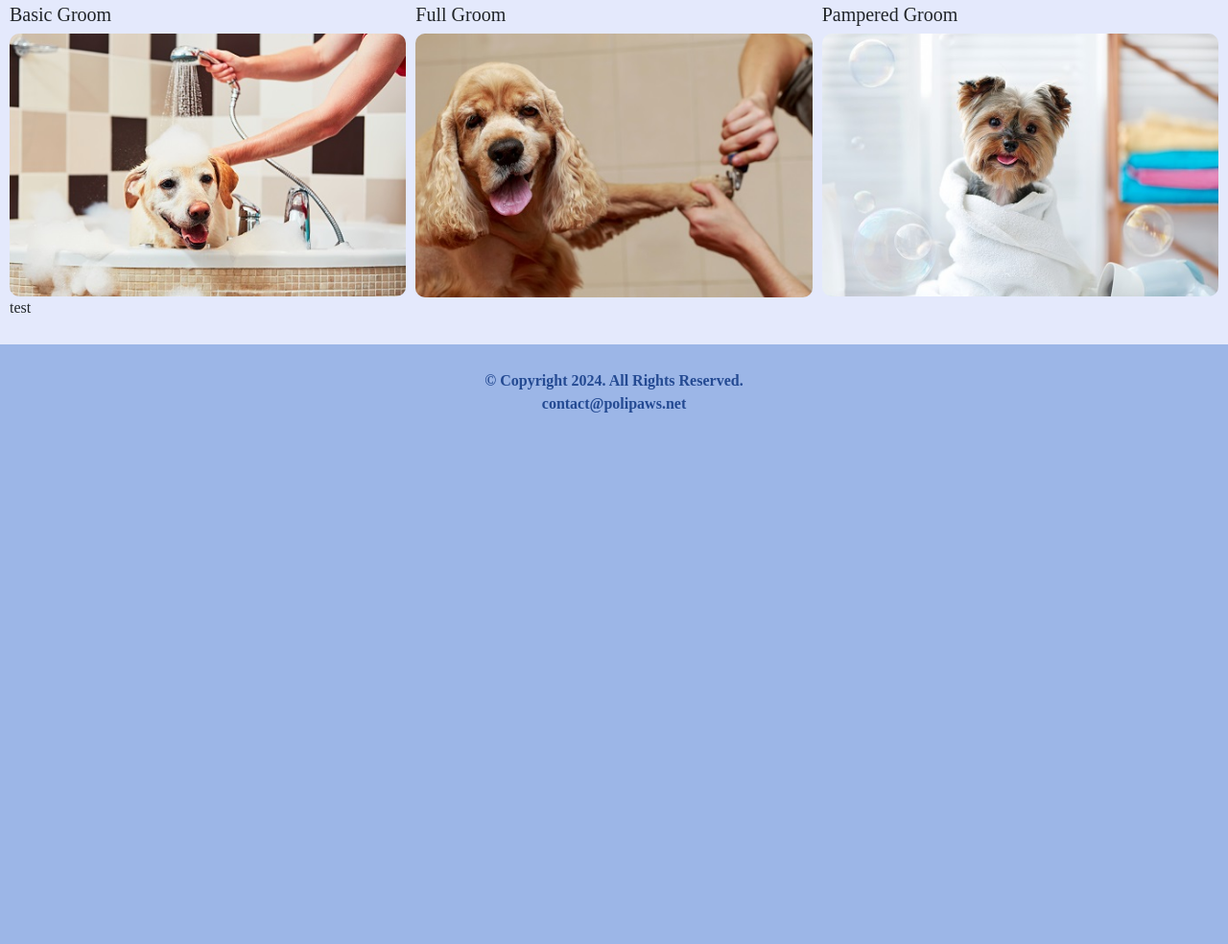
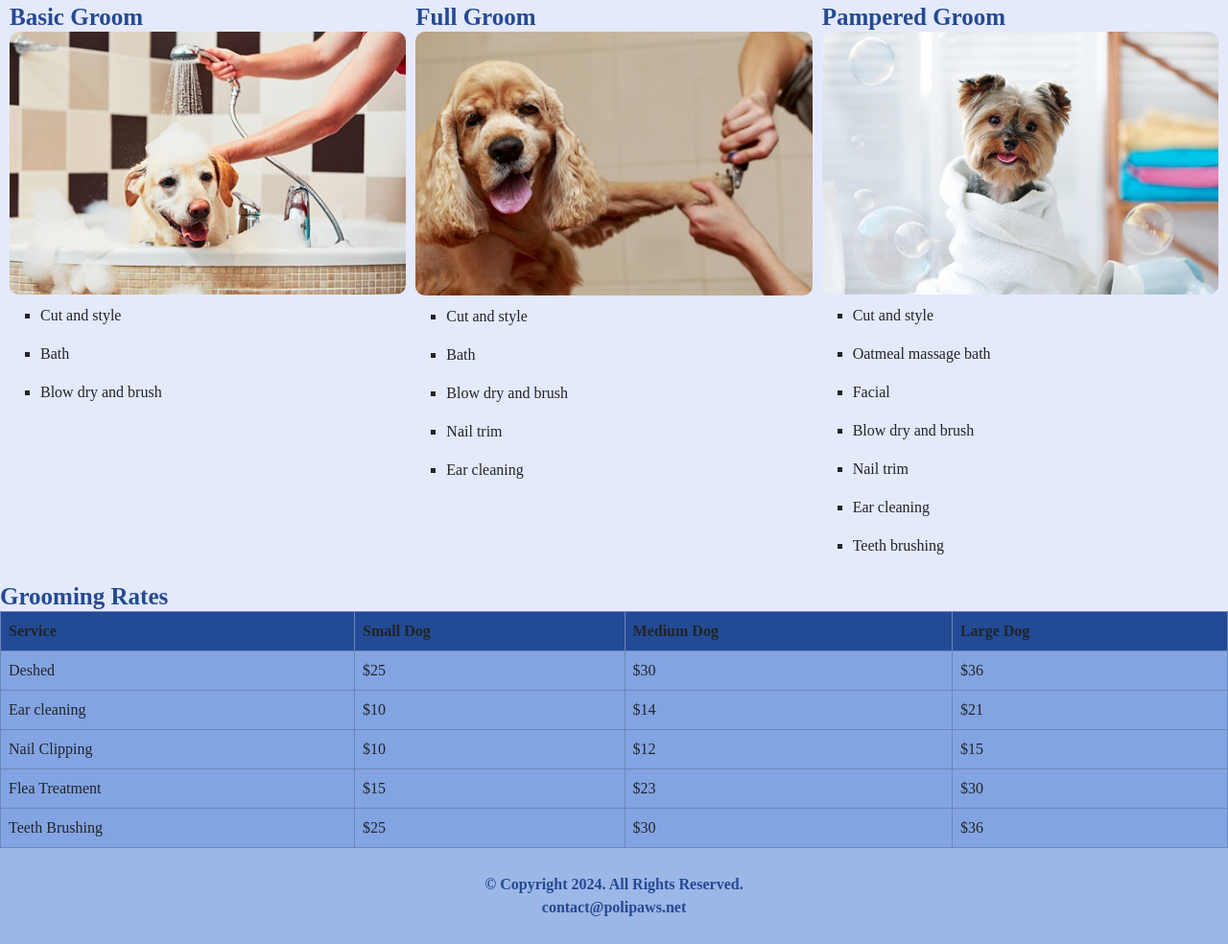
Before and after one commit to joshuawatford/FinalExamProject, a plain HTML site: page services.html in a window 1280 px wide. Shown: the part 265-1249 px from the top of the page at 96% size. Before the commit the page ends 800 px from the top, so only its background shows below. Drawn offline with nearby package versions, Linux system fonts and the light colour scheme; a web font is replaced by a local one.

Commit message:
made the images stack on smaller screen sizes. added headers for each image, and added bulleted lists with square bullets. also incorporated table with pricing options, with a header

```diff
--- a/services.html
+++ b/services.html
@@ -56,18 +56,112 @@
         <section>
           <h5>Basic Groom</h5>
           <img src="images/dog-bath.jpg" alt="dog receiving bath" class="doggie-bath">
-          <p>test</p>
+          <ul class="groomdetails">
+            <li class="groomdetailitem">
+              <p>Cut and style</p>
+            </li>
+            <li class="groomdetailitem">
+              <p>Bath</p>
+            </li>
+            <li class="groomdetailitem">
+              <p>Blow dry and brush</p>
+            </li>
+          </ul>
         </section>
 
         <section>
           <h5>Full Groom</h5>
           <img src="images/dog-nail-trim.jpg" alt="dog getting its nails trimmed" class="doggie-nail-trim">
+          <ul class="groomdetails">
+            <li class="groomdetailitem">
+              <p>Cut and style</p>
+            </li>
+            <li class="groomdetailitem">
+              <p>Bath</p>
+            </li>
+            <li class="groomdetailitem">
+              <p>Blow dry and brush</p>
+            </li>
+            <li class="groomdetailitem">
+              <p>Nail trim</p>
+            </li>
+            <li class="groomdetailitem">
+              <p>Ear cleaning</p>
+            </li>
+          </ul>
         </section>
         <section>
           <h5>Pampered Groom</h5>
           <img src="images/dog-towel.jpg" alt="dog wrapped in towel" class="doggie-towel">
+          <ul class="groomdetails">
+            <li class="groomdetailitem">
+              <p>Cut and style</p>
+            </li>
+            <li class="groomdetailitem">
+              <p>Oatmeal massage bath</p>
+            </li>
+            <li class="groomdetailitem">
+              <p>Facial</p>
+            </li>
+            <li class="groomdetailitem">
+              <p>Blow dry and brush</p>
+            </li>
+            <li class="groomdetailitem">
+              <p>Nail trim</p>
+            </li>
+            <li class="groomdetailitem">
+              <p>Ear cleaning</p>
+            </li>
+            <li class="groomdetailitem">
+              <p>Teeth brushing</p>
+            </li>
+          </ul>
         </section>
       </main>
+      <h5>Grooming Rates</h5>
+      <table>
+        <thead>
+          <tr>
+            <th>Service</th>
+            <th>Small Dog</th>
+            <th>Medium Dog</th>
+            <th>Large Dog</th>
+          </tr>
+        </thead>
+        <tbody>
+          <tr>
+            <td>Deshed</td>
+            <td>$25</td>
+            <td>$30</td>
+            <td>$36</td>
+          </tr>
+          <tr>
+            <td>Ear cleaning</td>
+            <td>$10</td>
+            <td>$14</td>
+            <td>$21</td>
+          </tr>
+          <tr>
+            <td>Nail Clipping</td>
+            <td>$10</td>
+            <td>$12</td>
+            <td>$15</td>
+          </tr>
+          <tr>
+            <td>Flea Treatment</td>
+            <td>$15</td>
+            <td>$23</td>
+            <td>$30</td>
+          </tr>
+          <tr>
+            <td>Teeth Brushing</td>
+            <td>$25</td>
+            <td>$30</td>
+            <td>$36</td>
+          </tr>
+
+        </tbody>
+      </table>
 
       <!-- Footer -->
       <footer>
--- a/style.css
+++ b/style.css
@@ -68,7 +68,14 @@ main{
     font-weight: bold;
   }
 }
-
+h5 {
+  color: #244a92;
+  background-color: #e4e9fc;
+  font-family: "Markazi Text", serif;
+  font-size: 25px;
+  font-weight: bold;
+  margin: 0;
+}
 .groomoptions{
   flex-direction: row;
   padding: 10px;
@@ -80,8 +87,31 @@ main{
   height: auto;
   border-radius: 10px;
 }
+.groomdetails{
+  list-style-type: square;
+  margin-top: 10px;
 
+}
+table {
+  font-family: "Markazi Text", serif;
+  width: 100%; /* Makes the table span the full width of its container */
+  border-collapse: collapse; /* Combines borders of adjacent cells */
+}
 
+th, td {
+  border: 1px solid #6b86b9; /* Adds a border around table cells */
+  padding: 8px; /* Adds padding inside cells */
+  text-align: left; /* Aligns text to the left inside cells */
+}
+td{
+  background-color: #83a4e2;
+}
+
+th {
+  background-color: #234b95; /* Sets a background color for header cells */
+  font-weight: bold; /* Makes header text bold */
+  border-left: ;
+}
 footer{
   display: flex;
   flex-direction: column;
```
